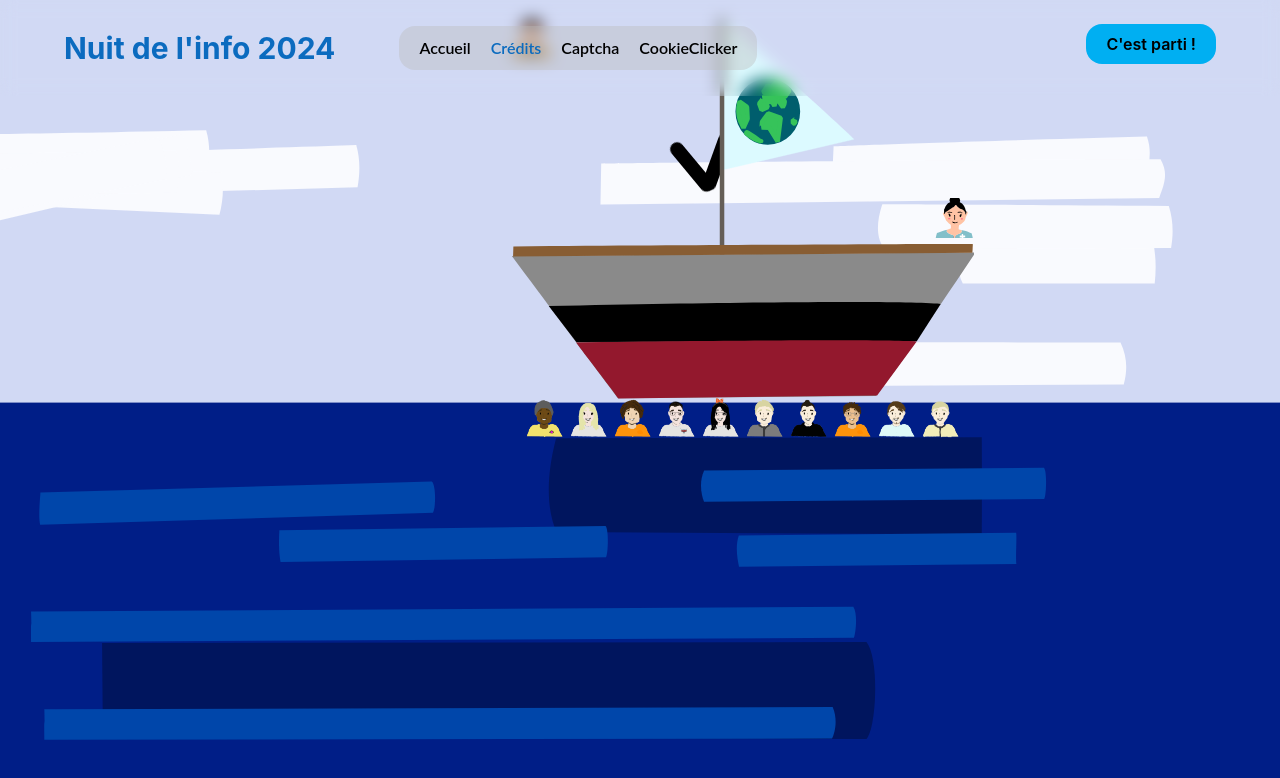
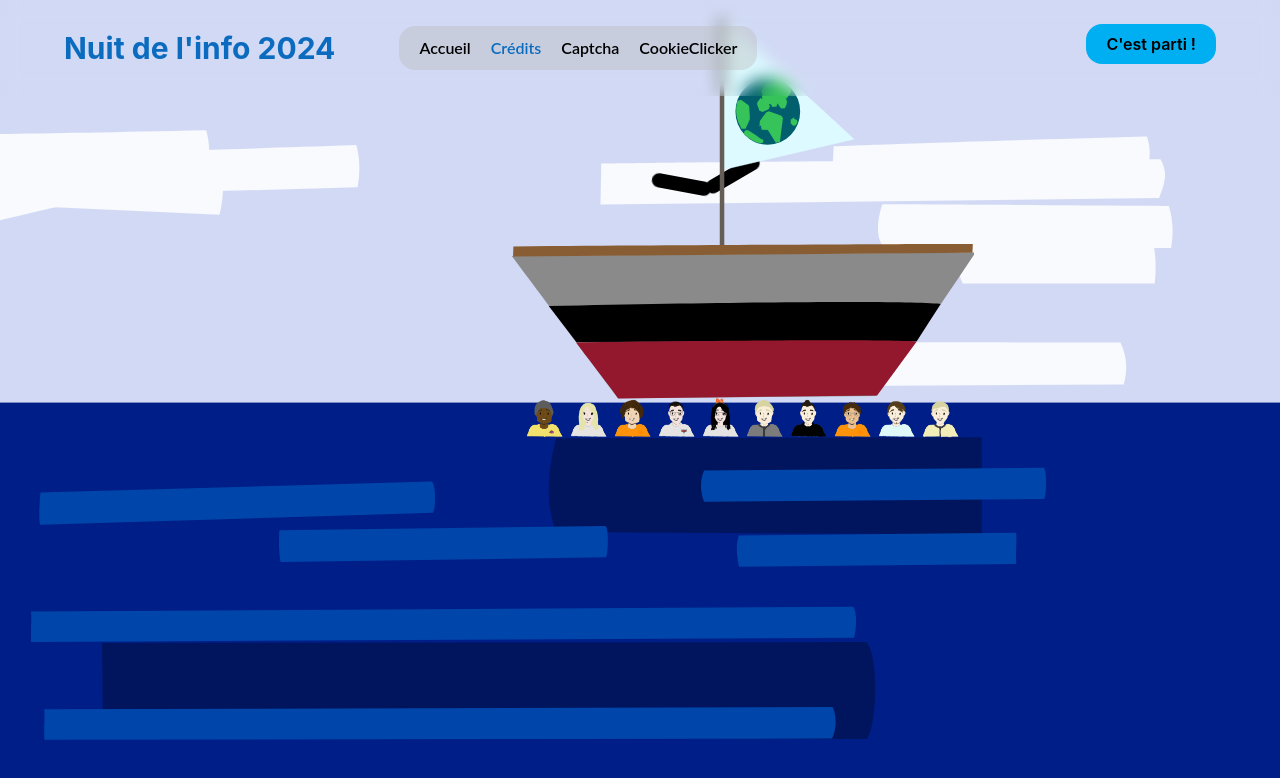
Before and after one commit to Limit-Breker/Nuit-Info-2024, a React (Create React App) app: page /credit in a window 1280 px wide. Shown: the top 778 px of the page. Built offline with nearby package versions, Linux system fonts and the light colour scheme; a web font is replaced by a local one.

Commit message:
little change

```diff
--- a/src/App.css
+++ b/src/App.css
@@ -44,51 +44,51 @@
 
 @keyframes tangage {
   0% {
-    transform: rotate(-5deg);
+    transform: rotate(-3deg);
   }
 
   25% {
-    transform: rotate(5deg);
+    transform: rotate(3deg);
   }
 
   50% {
-    transform: rotate(-5deg);
+    transform: rotate(-3deg);
   }
 
   75% {
-    transform: rotate(5deg);
+    transform: rotate(3deg);
   }
 
   100% {
-    transform: rotate(0deg);
+    transform: rotate(-3deg);
   }
 }
 
 @keyframes flap-left-wing {
   0% {
-    transform: rotate(-40deg);
+    transform: rotate(-80deg);
   }
 
   50% {
-    transform: rotate(-18deg);
+    transform: rotate(-35deg);
   }
 
   100% {
-    transform: rotate(-40deg);
+    transform: rotate(-80deg);
   }
 }
 
 @keyframes flap-right-wing {
   0% {
-    transform: rotate(20deg);
+    transform: rotate(60deg);
   }
 
   50% {
-    transform: rotate(10deg);
+    transform: rotate(30deg);
   }
 
   100% {
-    transform: rotate(20deg);
+    transform: rotate(60deg);
   }
 }
 
--- a/src/components/ParallaxOcean.tsx
+++ b/src/components/ParallaxOcean.tsx
@@ -83,19 +83,23 @@ const ParallaxOcean: React.FC<ParallaxOceanProps> = ({ isFixBoat }) => {
                     animation: isFixBoat ? '' : 'tangage 2s infinite ease-in-out',
                 }}
             >
+                {!isFixBoat && (
                     <img
                         src={process.env.PUBLIC_URL + "/images/speaker/jean-marin.svg"}
                         alt="marin"
-                    className='absolute top-0 left-0 h-10 w-10 object-cover'
+                        className='absolute top-[180px] left-12 h-12 w-12 object-cover'
                     />
+                )}
                 <img
                     src={process.env.PUBLIC_URL + "/images/vrai_bateau.svg"}
                     alt="bateau" />
+                {!isFixBoat && (
                     <img
                         src={process.env.PUBLIC_URL + "/images/speaker/lucie.svg"}
                         alt="lucie"
-                    className='absolute top-[180px] right-0 h-10 w-10 object-cover'
+                        className='absolute top-[178px] right-12 h-12 w-12 object-cover'
                     />
+                )}
             </div>
 
             <img
```
Lines whose indentation alone changed are shown as unchanged.
